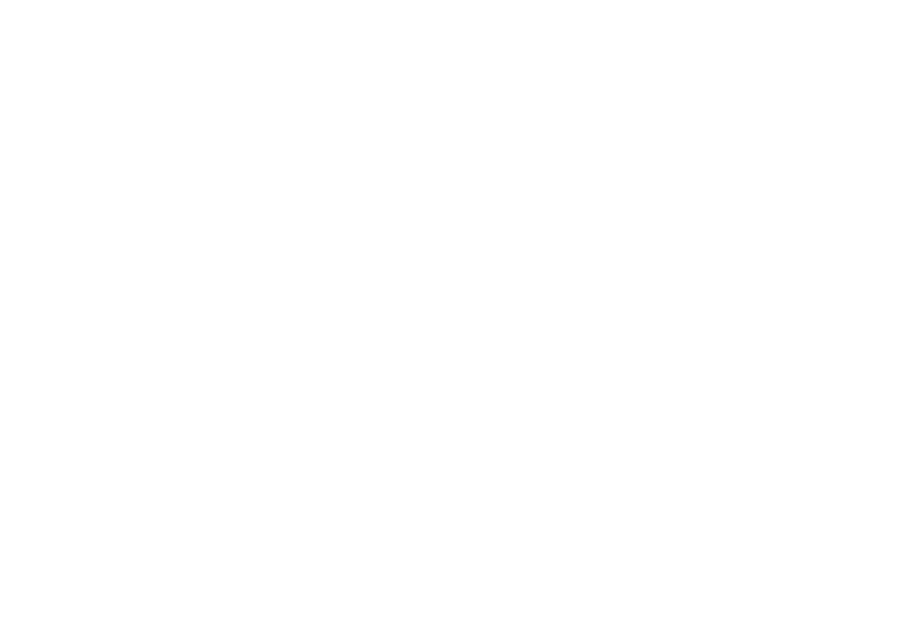
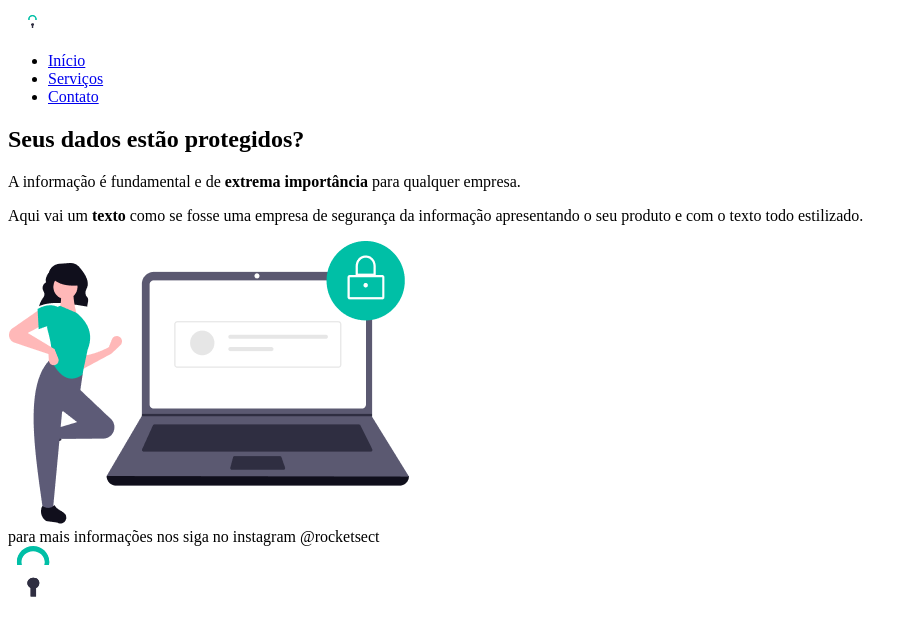
Before and after one commit to OtavioPinheiro/desafio-recriando-layout-02, a plain HTML site: page index.html in a window 1280 px wide. Shown: the whole page, without its empty margins (0-918 px from the left). Drawn offline with Linux system fonts and the light colour scheme.

Commit message:
:sparkles: feat-HTML da página desenvolvido

```diff
--- a/index.html
+++ b/index.html
@@ -8,6 +8,37 @@
     <link rel="stylesheet" href="style.css">
 </head>
 <body>
+    <div class="page">
+        <header>
+            <nav>
+                <a href="#" id="logo">
+                    <img src="./images/logo.svg" alt="Rocket.sect - Logo">
+                </a>
+                <ul>
+                    <li><a href="#" aria-label="Página inicial" title="Página inicial">Início</a></li>
+                    <li><a href="#" aria-label="Página de serviços" title="Conheça nossos serviços">Serviços</a></li>
+                    <li><a href="#" aria-label="Página de contatos" title="Fale conosco">Contato</a></li>
+                </ul>
+            </nav>
+        </header>
 
+        <main>
+            <section class="text">
+                <h1>Seus dados estão <span>protegidos</span>?</h1>
+                <p>
+                    A informação é fundamental e de <strong>extrema importância</strong> para qualquer empresa.
+                </p>
+                <p>
+                    Aqui vai um <strong>texto</strong> como se fosse uma empresa de <span>segurança da informação</span> apresentando o seu produto e com o texto todo estilizado.
+                </p>
+            </section>
+
+            <img src="./images/img1.png" alt="Avatar de uma mulher ao lado de um notebook com um símbolo de cadeado no canto superior direito.">
+        </main>
+        <footer>
+            para mais informações nos siga no instagram @rocketsect
+        </footer>
+    </div>
+    <img id="padlock" src="./images/padlock.svg" alt="Imagem de um cadeado no canto inferior esquerdo da página">
 </body>
 </html>
```
